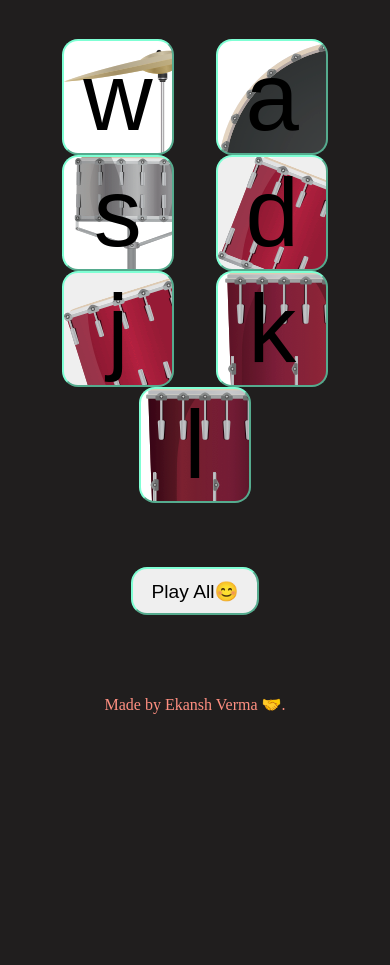
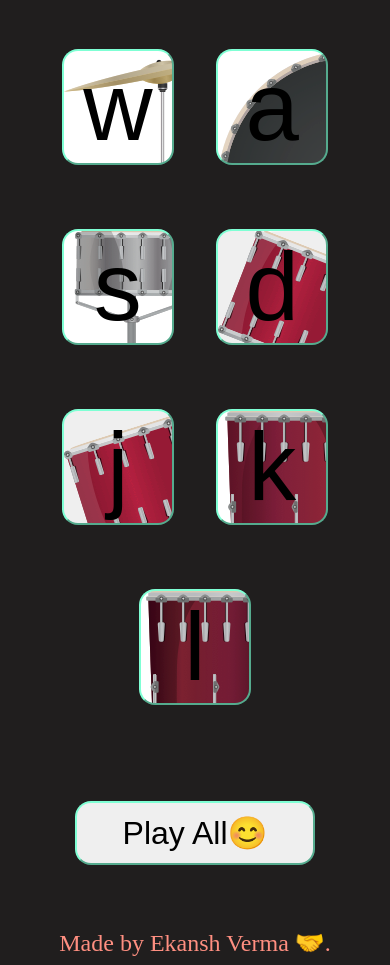
Before and after one commit to omgfda12/Drum-Beat, a plain HTML site: page index.html in a window 390 px wide. Shown: the part 253-1218 px from the top of the page. Before the commit the page ends 975 px from the top, so only its background shows below. Drawn offline with Linux system fonts and the light colour scheme.

Commit message:
Update styles.css

```diff
--- a/styles.css
+++ b/styles.css
@@ -36,3 +36,31 @@ margin-top: 5rem;
     box-shadow: 0 3px 4px 0 #dbedf3;
     opacity: 0.5;
 }
+
+
+@media screen and (max-width: 491.33px) {
+
+    h1
+    {
+        font-size: 4.6rem;
+    }
+    button
+    {
+        margin-top: 2rem;
+        margin-bottom: 2rem;
+    }
+    .new
+{
+    font-size: 2rem;
+    width: 15rem;
+    height: 4rem;
+    border-radius: 1rem;
+    margin-top: 4rem;
+}
+footer
+{
+    margin-top: 2rem;
+    font-size: 1.5rem;
+}
+
+}
```
